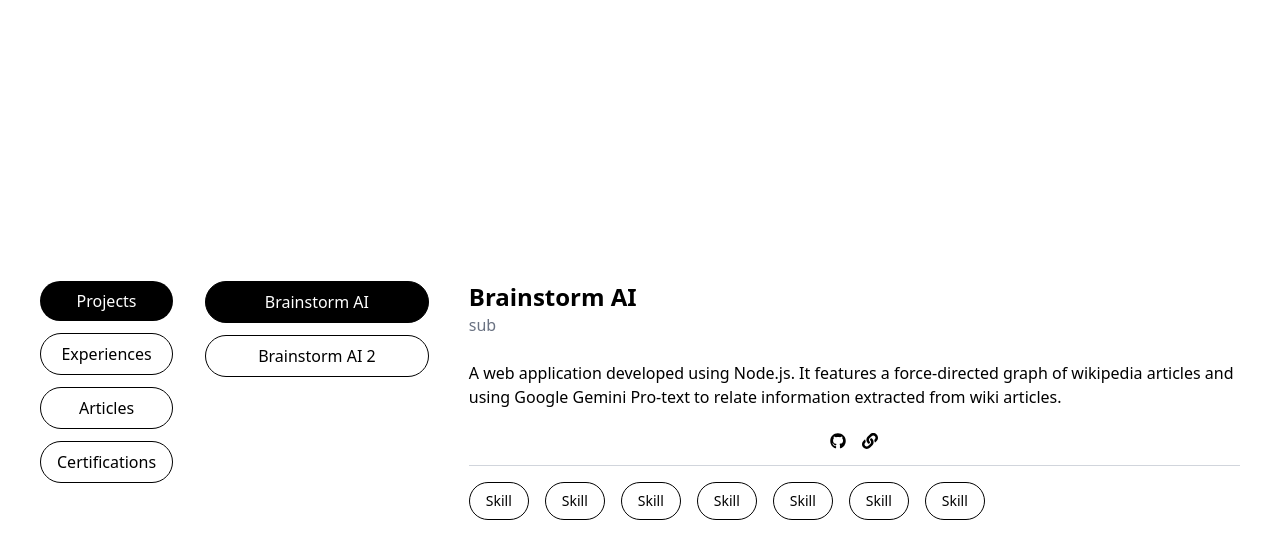
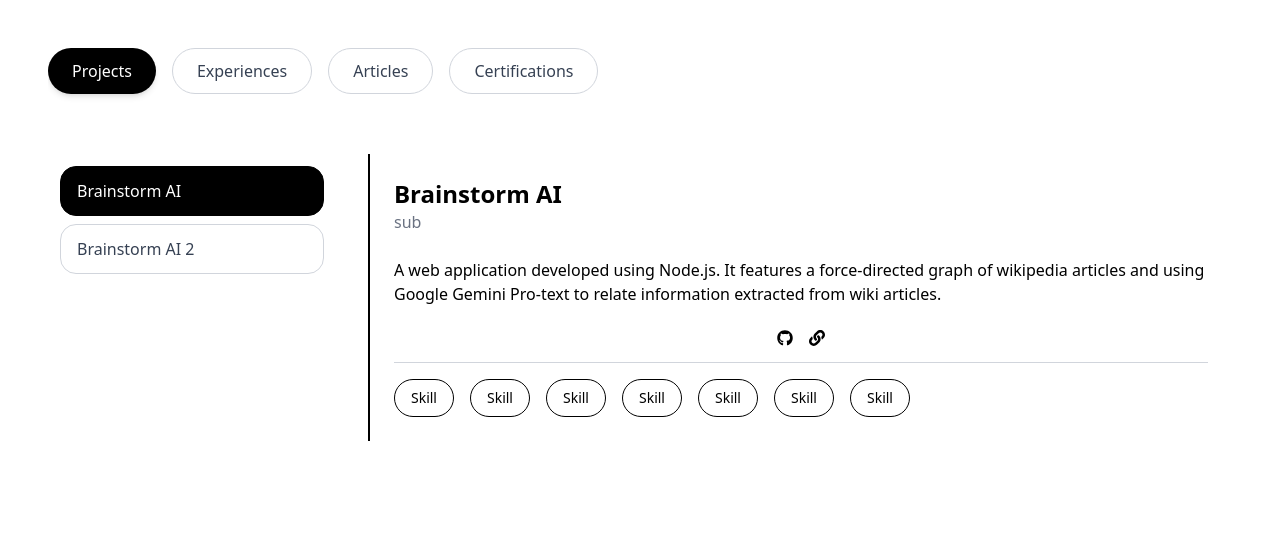
Before and after one commit to jzaragosa06/portfolio-v1, a React (Vite) app: page /works in a window 1280 px wide. Shown: the top 558 px of the page. Built offline with nearby package versions, Linux system fonts and the light colour scheme.

Commit message:
feat: enhance Works component layout and styling for improved navigation and readability

```diff
--- a/src/pages/Works.jsx
+++ b/src/pages/Works.jsx
@@ -23,57 +23,60 @@ const Works = () =>
     };
 
     return (
-        <div className="min-h-screen flex justify-center items-center p-4 md:p-8 lg:p-10">
-            <div className="w-full max-w-7xl">
-                <div className="flex flex-col lg:flex-row gap-4 md:gap-6 lg:gap-8 items-start">
+        <div className="min-h-screen flex flex-col justify-start items-center p-4 md:p-8 lg:p-12">
+            <div className="w-full max-w-7xl space-y-8 md:space-y-12">
                 {/* Navigation */}
-                    <div className="flex lg:flex-col gap-3 w-full lg:w-auto overflow-x-auto lg:overflow-x-visible pb-2 lg:pb-0">
+                <div className="flex flex-row gap-2 md:gap-4 w-full overflow-x-auto pb-3 scrollbar-hide">
                     {["projects", "experiences", "articles", "certifications"].map((section) => (
-
-                            <div
-                                className={`rounded-3xl px-4 py-2 cursor-pointer text-center font-medium whitespace-nowrap transition-colors duration-200 ${selectedSection === section
-                                    ? "bg-black text-white"
-                                    : "border border-black text-black hover:bg-black hover:text-white"
+                        <button
+                            key={section}
+                            className={`rounded-full px-5 py-2 md:px-6 md:py-2.5 cursor-pointer text-sm md:text-base font-medium whitespace-nowrap transition-all duration-200 ${selectedSection === section
+                                ? "bg-black text-white shadow-md"
+                                : "border border-gray-300 text-gray-700 hover:bg-gray-100 hover:border-gray-400"
                                 }`}
                             onClick={() => handleNavigation(section)}
                         >
                             {section.charAt(0).toUpperCase() + section.slice(1)}
-                            </div>
-
+                        </button>
                     ))}
                 </div>
 
+                <div className="flex flex-col lg:flex-row gap-6 md:gap-8 w-full">
                     {/* List */}
-                    <div className="w-full lg:w-1/5 space-y-2 md:space-y-3 max-h-[60vh] overflow-y-auto pr-2">
-                        {selectedSection === "projects" &&
-                            projectsData.map((project) => (
-
+                    <div className="w-full lg:w-1/4  overflow-hidden">
+                        <div className="p-2 md:p-3 max-h-[50vh] overflow-y-auto scrollbar-thin scrollbar-thumb-gray-300 scrollbar-track-gray-100">
+                            {selectedSection === "projects" && (
+                                <div className="space-y-2">
+                                    {projectsData.map((project) => (
                                         <div
+                                            key={project.id}
                                             onClick={() => handleItemSelected(project.id)}
-                                    className={`rounded-3xl px-4 py-2 cursor-pointer text-sm md:text-base text-center font-medium border border-black transition-colors duration-200 ${selectedItemId === project.id
-                                        ? "bg-black text-white"
-                                        : "hover:bg-gray-100"
+                                            className={`rounded-2xl px-4 py-3 cursor-pointer text-sm md:text-base font-medium transition-all duration-200 border ${selectedItemId === project.id
+                                                ? "bg-black text-white border-black"
+                                                : "border-gray-300 text-gray-700 hover:bg-gray-100 hover:border-gray-400"
                                                 }`}
                                         >
                                             {project.title}
                                         </div>
-
                                     ))}
+                                </div>
+                            )}
 
                             {selectedSection === "experiences" && (
-                            <div className="text-gray-700 p-4">Experience list here</div>
+                                <div className="text-gray-500 p-4 text-center">Experience list coming soon</div>
                             )}
                             {selectedSection === "articles" && (
-                            <div className="text-gray-700 p-4">Articles list here</div>
+                                <div className="text-gray-500 p-4 text-center">Articles list coming soon</div>
                             )}
                             {selectedSection === "certifications" && (
-                            <div className="text-gray-700 p-4">Certifications list here</div>
+                                <div className="text-gray-500 p-4 text-center">Certifications list coming soon</div>
                             )}
+                        </div>
                     </div>
 
                     {/* Details */}
-                    <div className="w-full lg:w-2/3 max-h-[60vh] lg:max-h-[70vh]">
-                        <div className="space-y-4">
+                    <div className="w-full lg:w-3/4  border-l-2 border-l-black overflow-hidden">
+                        <div className="p-4 md:p-6 max-h-[50vh] overflow-y-auto">
                             {selectedSection === "projects" && (
                                 <ProjectDetail
                                     project={projectsData.find(
@@ -82,13 +85,13 @@ const Works = () =>
                                 />
                             )}
                             {selectedSection === "experiences" && (
-                                <div className="text-gray-800 p-4">Experience details here</div>
+                                <div className="text-gray-600 p-4">Experience details coming soon</div>
                             )}
                             {selectedSection === "articles" && (
-                                <div className="text-gray-800 p-4">Articles details here</div>
+                                <div className="text-gray-600 p-4">Articles details coming soon</div>
                             )}
                             {selectedSection === "certifications" && (
-                                <div className="text-gray-800 p-4">Certifications details here</div>
+                                <div className="text-gray-600 p-4">Certifications details coming soon</div>
                             )}
                         </div>
                     </div>
```
Lines whose indentation alone changed are shown as unchanged.
